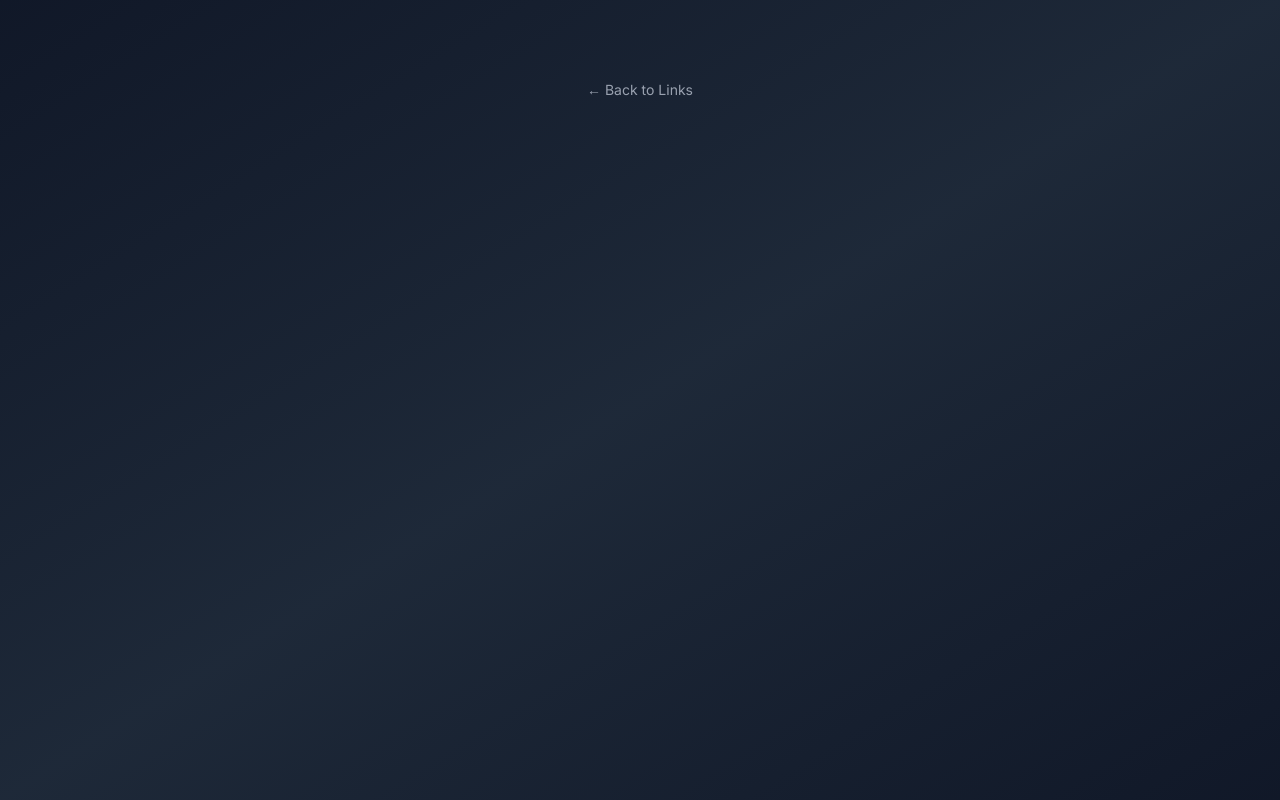
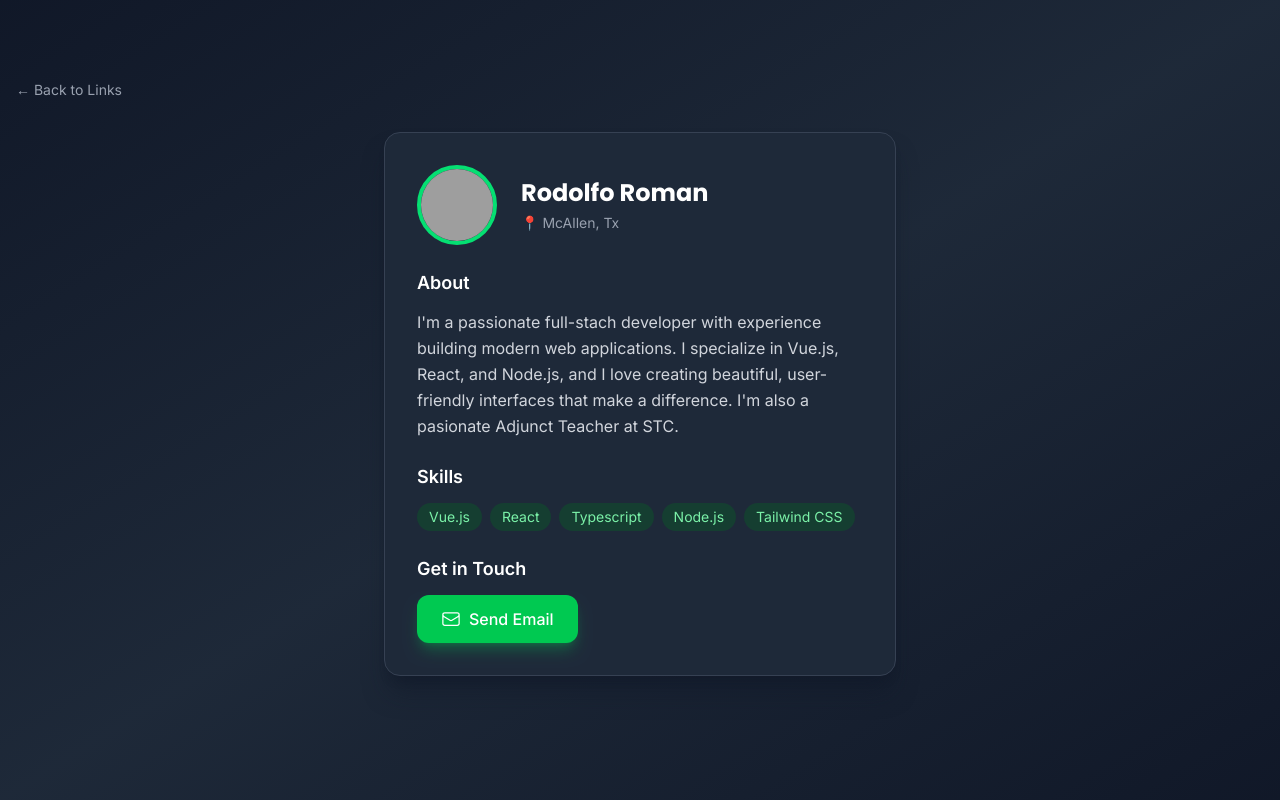
Before and after one commit to rromanv/linktree-vue-clone, a Vue app: page /info in a window 1280 px wide. Built offline with nearby package versions, Linux system fonts and the light colour scheme; grey boxes are pictures that could not be loaded.

Commit message:
Added Info Page Layout and Data

```diff
--- a/src/views/InfoPage.vue
+++ b/src/views/InfoPage.vue
@@ -1,10 +1,93 @@
+<script setup>
+import { ref } from 'vue'
+
+const bio = ref({
+  name: 'Rodolfo Roman',
+  avatar:
+    'https://api.dicebear.com/9.x/avataaars/svg?seed=Jack&accessories=sunglasses&accessoriesColor=25557c&accessoriesProbability=90&clothesColor=25557c&clothing=hoodie&clothingGraphic=pizza&eyebrows=defaultNatural&eyes=default&facialHair[]&facialHairColor[]&facialHairProbability=0&hairColor=4a312c&hatColor[]&mouth=twinkle&skinColor=edb98a&top=shortFlat&backgroundColor=c0aede',
+  about: `I'm a passionate full-stach developer with experience building modern web applications. I specialize in Vue.js, React, and Node.js, and I love creating beautiful, user-friendly interfaces that make a difference. I'm also a pasionate Adjunct Teacher at STC.`,
+  skills: ['Vue.js', 'React', 'Typescript', 'Node.js', 'Tailwind CSS'],
+  email: 'rromanve@southtexascollege.edu',
+  location: 'McAllen, Tx',
+})
+</script>
+
 <template>
   <main class="flex min-h-screen flex-col items-center px-4 py-8 sm:py-12">
     <RouterLink
       to="/"
-      class="mt-8 text-sm text-gray-400 underline-offset-4 transition-colors duration-200 hover:text-green-400 hover:underline"
+      class="my-8 self-start text-sm text-gray-400 underline-offset-4 transition-colors duration-200 hover:text-green-400 hover:underline"
     >
       ← Back to Links
     </RouterLink>
+
+    <!-- Profile Card -->
+    <div
+      class="w-full max-w-lg rounded-2xl border border-gray-700 bg-gray-800 p-6 shadow-xl shadow-gray-900/50 sm:p-8"
+    >
+      <!-- Header -->
+      <div class="mb-6 flex flex-col items-center text-center sm:flex-row sm:text-left">
+        <div
+          class="mb-4 h-20 w-20 shrink-0 overflow-hidden rounded-full border-4 border-green-400 sm:mr-6 sm:mb-0"
+        >
+          <img
+            :src="bio.avatar"
+            :alt="bio.name"
+            class="h-full w-full object-cover"
+          />
+        </div>
+        <div>
+          <h1 class="mb-1 font-display text-2xl font-bold text-white">{{ bio.name }}</h1>
+          <p class="text-sm text-gray-400">📍 {{ bio.location }}</p>
+        </div>
+      </div>
+
+      <!-- About Section -->
+      <div class="mb-6">
+        <h2 class="mb-3 text-lg font-semibold text-white">About</h2>
+        <p class="leading-relaxed text-gray-300">{{ bio.about }}</p>
+      </div>
+
+      <!-- Skills Section -->
+      <div class="mb-6">
+        <h2 class="mb-3 text-lg font-semibold text-white">Skills</h2>
+        <div class="flex flex-wrap gap-2">
+          <span
+            v-for="skill in bio.skills"
+            :key="skill"
+            class="rounded-full bg-green-900/50 px-3 py-1 text-sm text-green-300"
+          >
+            {{ skill }}
+          </span>
+        </div>
+      </div>
+
+      <!-- Contact -->
+      <div>
+        <h2 class="mb-3 text-lg font-semibold text-white">Get in Touch</h2>
+        <a
+          :href="`mailto:${bio.email}`"
+          class="group inline-flex items-center gap-2 rounded-xl bg-green-500 px-6 py-3 font-medium text-white shadow-lg shadow-green-500/30 transition-all duration-200 hover:scale-105 hover:bg-green-600 hover:shadow-xl hover:shadow-green-500/40 active:scale-95"
+        >
+          <svg
+            data-slot="icon"
+            fill="none"
+            stroke-width="1.5"
+            stroke="currentColor"
+            viewBox="0 0 24 24"
+            xmlns="http://www.w3.org/2000/svg"
+            aria-hidden="true"
+            class="h-5 w-5 transition-transform duration-200 group-hover:rotate-12"
+          >
+            <path
+              stroke-linecap="round"
+              stroke-linejoin="round"
+              d="M21.75 6.75v10.5a2.25 2.25 0 0 1-2.25 2.25h-15a2.25 2.25 0 0 1-2.25-2.25V6.75m19.5 0A2.25 2.25 0 0 0 19.5 4.5h-15a2.25 2.25 0 0 0-2.25 2.25m19.5 0v.243a2.25 2.25 0 0 1-1.07 1.916l-7.5 4.615a2.25 2.25 0 0 1-2.36 0L3.32 8.91a2.25 2.25 0 0 1-1.07-1.916V6.75"
+            ></path>
+          </svg>
+          Send Email
+        </a>
+      </div>
+    </div>
   </main>
 </template>
```
